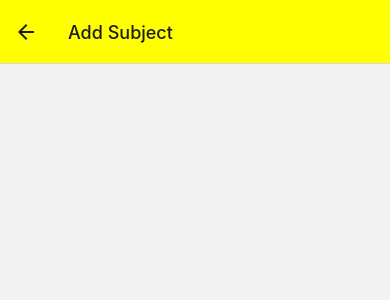
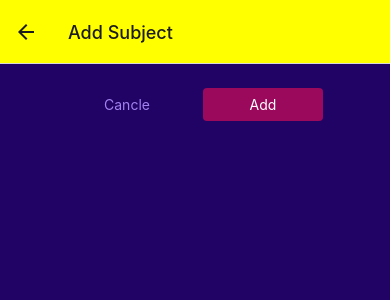
Before and after one commit to PoornaGTX/eduApp, a React Native app: screen /ManageGrade in a window 390 px wide. Shown: the top 300 px of the page. Built offline with nearby package versions, Linux system fonts and the light colour scheme.

Commit message:
context-API

```diff
--- /dev/null
+++ b/components/icons/Button.js
@@ -0,0 +1,43 @@
+import { View, Pressable, Text, StyleSheet } from "react-native";
+
+const Button = ({ children, onPressProp, mode, style }) => {
+  return (
+    <View style={style}>
+      <Pressable
+        onPress={onPressProp}
+        style={({ pressed }) => pressed && styles.preased}
+      >
+        <View style={[styles.button, mode === "flat" && styles.flat]}>
+          <Text style={[styles.buttonText, mode === "flat" && styles.flatText]}>
+            {children}
+          </Text>
+        </View>
+      </Pressable>
+    </View>
+  );
+};
+
+export default Button;
+
+const styles = StyleSheet.create({
+  button: {
+    borderRadius: 4,
+    padding: 8,
+    backgroundColor: "#9b095c",
+  },
+  flat: {
+    backgroundColor: "transparent",
+  },
+  buttonText: {
+    color: "white",
+    textAlign: "center",
+  },
+  flatText: {
+    color: "#a281f0",
+  },
+  preased: {
+    opacity: 0.75,
+    backgroundColor: "black",
+    borderRadius: 4,
+  },
+});
--- a/components/icons/IconButton.js
+++ b/components/icons/IconButton.js
@@ -1,13 +1,13 @@
 import { Pressable, StyleSheet } from "react-native";
 import { Ionicons } from "@expo/vector-icons";
 
-const IconButton = ({ icon, color, onPressProp }) => {
+const IconButton = ({ icon, color, onPressProp, size }) => {
   return (
     <Pressable
       onPress={onPressProp}
       style={({ pressed }) => pressed && style.pressed}
     >
-      <Ionicons name={icon} size={30} color={color} />
+      <Ionicons name={icon} size={size} color={color} />
     </Pressable>
   );
 };
--- a/screens/GradeSubjects.js
+++ b/screens/GradeSubjects.js
@@ -38,6 +38,7 @@ const GradeSubjects = ({ route }) => {
           <IconButton
             icon="add"
             color="black"
+            size={24}
             onPressProp={headerButtonHandler}
           />
         );
--- a/screens/GradesScreen.js
+++ b/screens/GradesScreen.js
@@ -23,7 +23,7 @@ const GradesScreen = ({ navigation }) => {
   useLayoutEffect(() => {
     navigation.setOptions({
       headerRight: () => {
-        return <IconButton icon="add" color="black" />;
+        return <IconButton icon="add" color="black" size={24} />;
       },
     });
   }, []);
--- a/screens/ManageSubjectScreen.js
+++ b/screens/ManageSubjectScreen.js
@@ -1,5 +1,8 @@
 import { useLayoutEffect } from "react";
-import { Text } from "react-native";
+import { View, StyleSheet } from "react-native";
+
+import IconButton from "../components/icons/IconButton";
+import Button from "../components/icons/Button";
 
 const ManageSubjectScreen = ({ route, navigation }) => {
   const subjectID = route.params?.subID;
@@ -11,7 +14,64 @@ const ManageSubjectScreen = ({ route, navigation }) => {
     });
   }, [navigation, isEditing]);
 
-  return <Text>{subjectID}</Text>;
+  const deleteSubject = () => {
+    navigation.goBack();
+  };
+
+  const cancleHandler = () => {
+    navigation.goBack();
+  };
+
+  const confirmHandler = () => {
+    navigation.goBack();
+  };
+
+  return (
+    <View style={styles.container}>
+      <View style={styles.buttons}>
+        <Button mode="flat" onPressProp={cancleHandler} style={styles.button}>
+          Cancle
+        </Button>
+        <Button onPressProp={confirmHandler} style={styles.button}>
+          {isEditing ? "Update" : "Add"}
+        </Button>
+      </View>
+      {isEditing && (
+        <View style={styles.deleteContainer}>
+          <IconButton
+            icon="trash"
+            color="green"
+            size={36}
+            onPressProp={deleteSubject}
+          />
+        </View>
+      )}
+    </View>
+  );
 };
 
 export default ManageSubjectScreen;
+
+const styles = StyleSheet.create({
+  container: {
+    flex: 1,
+    padding: 24,
+    backgroundColor: "#200364",
+  },
+  buttons: {
+    flexDirection: "row",
+    justifyContent: "center",
+    alignItems: "center",
+  },
+  button: {
+    minWidth: 120,
+    marginHorizontal: 8,
+  },
+  deleteContainer: {
+    marginTop: 16,
+    paddingTop: 8,
+    borderTopWidth: 2,
+    borderTopColor: "#a281f0",
+    alignItems: "center",
+  },
+});
```
Also changed, not shown: store/KLab-context.js (added, +38 -0 lines).
